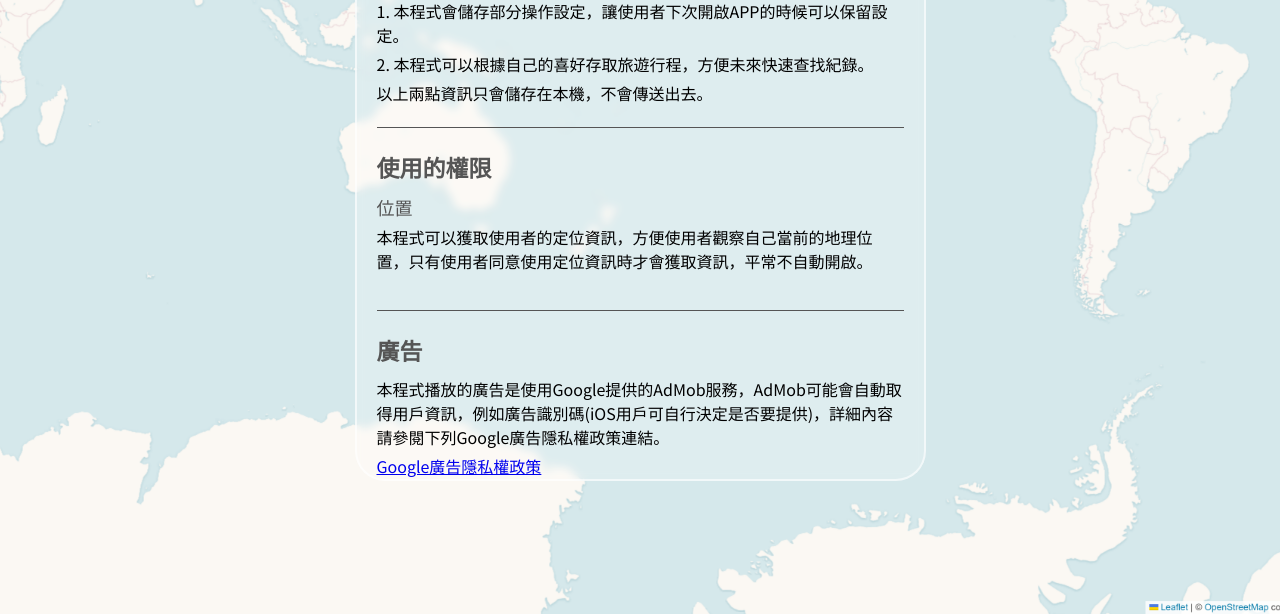
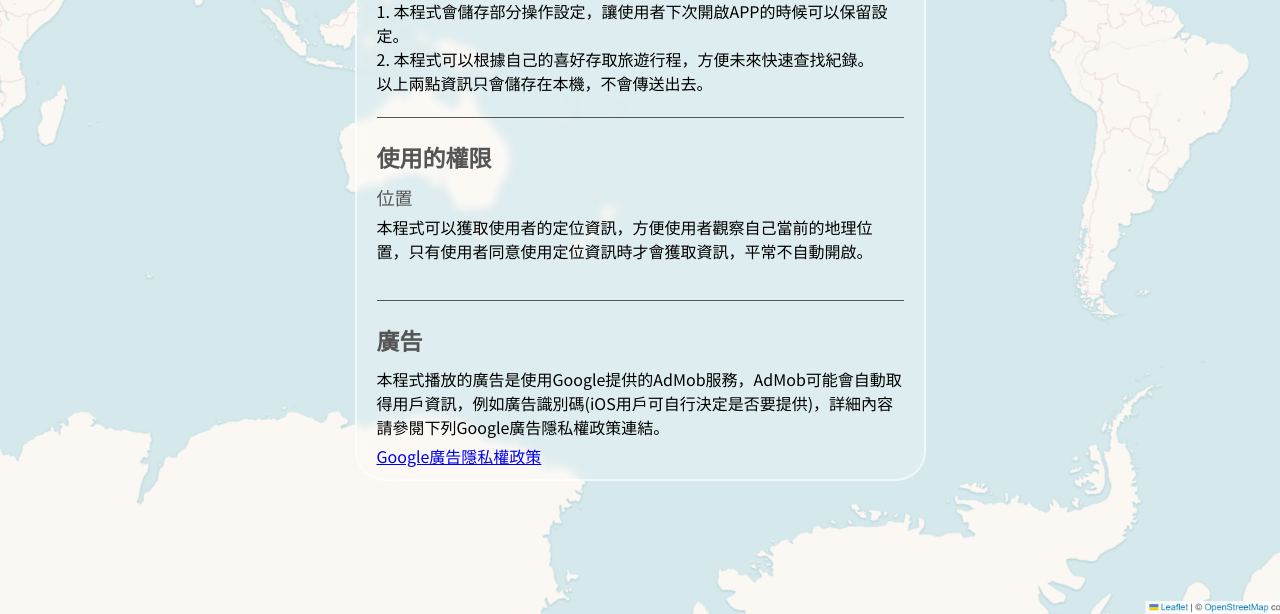
Before and after one commit to a29660000/TravelBUG, a plain HTML site: page index.html in a window 1280 px wide. Shown: the part 202-816 px from the top of the page. Drawn offline with Linux system fonts and the light colour scheme.

Commit message:
Update index.html

```diff
--- a/index.html
+++ b/index.html
@@ -10,15 +10,21 @@
 <link href="https://fonts.googleapis.com/css2?family=Noto+Sans+JP:wght@100..900&display=swap" rel="stylesheet">
 </head>
 <body title="圖片來源:https://carto.com/attributions">
+    <div class="headerContainer">
     <div class="LocaBUG"></div>
     <div class="header">隱私權政策</div>
+    </div>
+    <div class="discriptionContainer_Frame">
     <div class="discriptionContainer">
 
         <div class="item">
             <div class="title">資料存取</div>
-            <div class="info">1. 本程式會儲存部分操作設定，讓使用者下次開啟APP的時候可以保留設定。</div>
-            <div class="info">2. 本程式可以根據自己的喜好存取旅遊行程，方便未來快速查找紀錄。</div>
-            <div class="info">以上兩點資訊只會儲存在本機，不會傳送出去。</div>
+            <div class="info">
+                1. 本程式會儲存部分操作設定，讓使用者下次開啟APP的時候可以保留設定。<br>
+                2. 本程式可以根據自己的喜好存取旅遊行程，方便未來快速查找紀錄。<br>
+                以上兩點資訊只會儲存在本機，不會傳送出去。
+            </div>
+
         </div>
         <div class="item">
             <div class="title">使用的權限</div>
@@ -38,6 +44,7 @@
 
 
     </div>
+    </div>
 
 </body>
 </html>
```
